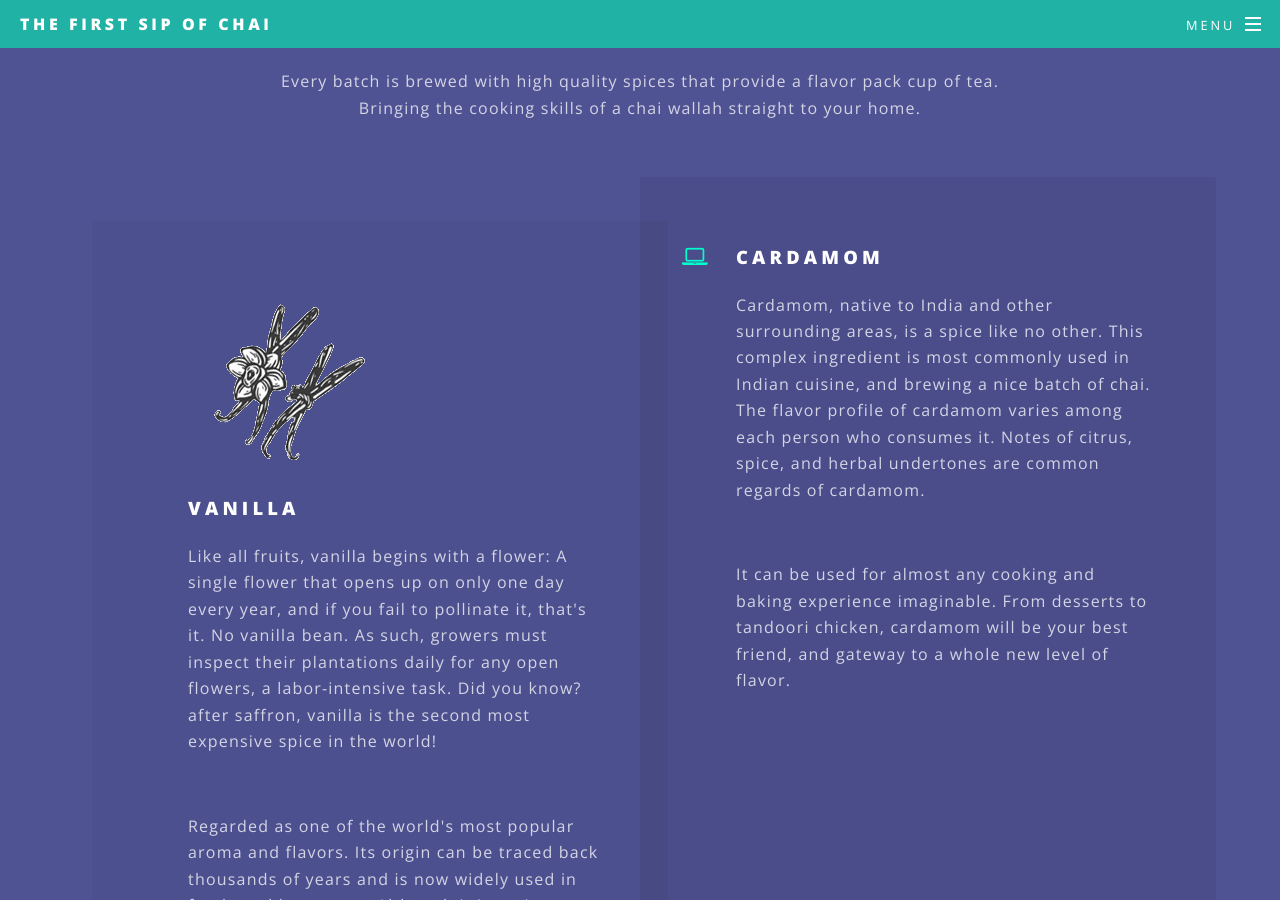
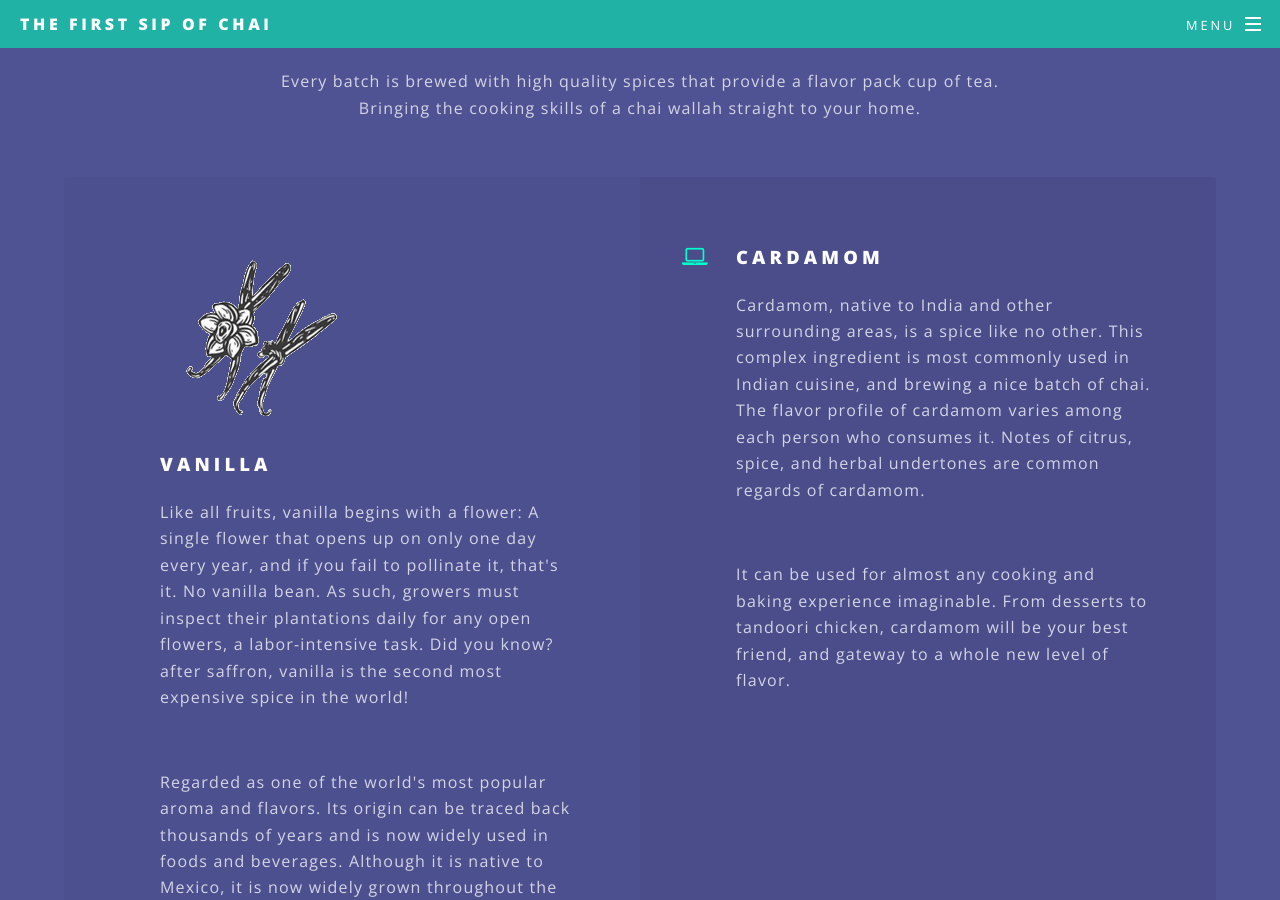
Before and after one commit to the-first-sip-of-chai/the-first-sip-of-chai.github.io, a Jekyll site: the page built from home.html, in a window 1280 px wide and 900 px high, scrolled down 1926 px. Built offline with Jekyll 4.4.1, drawn with Linux system fonts in a browser that asks for light colours.

Commit message:
ing css fix

```diff
--- a/css/main.scss
+++ b/css/main.scss
@@ -1842,7 +1842,5 @@
 		width: 50 px;
 		height: 50 px;
 		display: block;
-		position: absolute;
-		left: 1.75em;
-		top: 2.75em;
-	}
+
+	}
```
